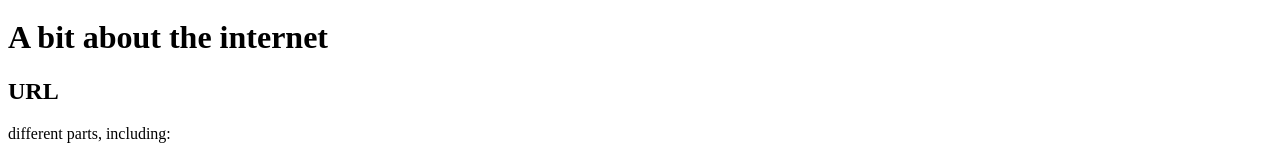
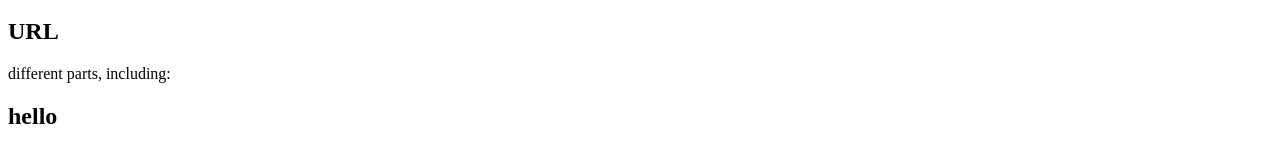
Before and after one commit to micirox/first_site, a plain HTML site: page index.html in a window 1280 px wide. Shown: the part 386-536 px from the top of the page. Drawn offline with Linux system fonts and the light colour scheme.

Commit message:
removed a bit about the internet

```diff
--- a/index.html
+++ b/index.html
@@ -10,8 +10,9 @@
 <img src="https://www.what-dog.net/Images/faces2/scroll001.jpg" alt="a smiling puppy">
 <a href="http://google.co.uk">a cool link</a>
 
-<h1>A bit about the internet</hi>
+
 <h2>URL</h2></a>different parts, including:</p>
+<h2> hello </h2>
 
 <ul>
 <li>the <b>protocol</b>: e.g. http, https, ftp</li>
```
